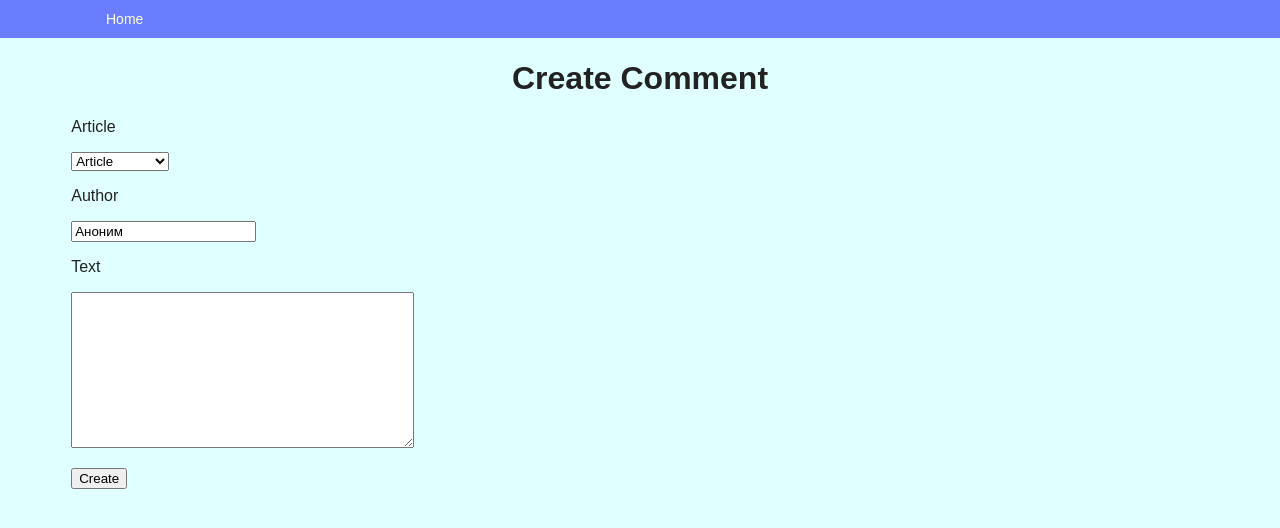
After one commit to MuctepK/home_blog, a Django app: page /comment/add/ in a window 1280 px wide. The commit adds this page. Shown: the top 528 px of the page. Run offline with Django 3.2, Linux system fonts and the light colour scheme; data comes from the database, SQL or seed files in the repository.

Commit message:
Добавлена возможность создания комментария

```diff
--- a/source/blog/urls.py
+++ b/source/blog/urls.py
@@ -16,7 +16,7 @@ Including another URLconf
 from django.contrib import admin
 from django.urls import path
 from webapp.views import IndexView, ArticleView, ArticleCreateView, ArticleUpdateView, \
-    ArticleDeleteView, CommentView
+    ArticleDeleteView, CommentView, CommentCreateView
 
 urlpatterns = [
     path('admin/', admin.site.urls),
@@ -25,5 +25,6 @@ urlpatterns = [
     path('article/add/', ArticleCreateView.as_view(), name='article_add'),
     path('article/<int:pk>/update/', ArticleUpdateView.as_view(), name='article_update'),
     path('article/<int:pk>/delete/', ArticleDeleteView.as_view(), name='article_delete'),
-    path('comments/', CommentView.as_view(), name='comment_index')
+    path('comments/', CommentView.as_view(), name='comment_index'),
+    path('comment/add/', CommentCreateView.as_view(), name='comment_add')
 ]
--- a/source/webapp/models.py
+++ b/source/webapp/models.py
@@ -20,6 +20,7 @@ class Category(models.Model):
     def __str__(self):
         return self.name
 
+
 class Comment(models.Model):
     article = models.ForeignKey('webapp.Article', related_name='comments',
                                 on_delete=models.CASCADE, verbose_name='Статья')
--- /dev/null
+++ b/source/webapp/templates/comment/create.html
@@ -0,0 +1,10 @@
+{% extends 'base.html' %}
+
+{% block title %}Create Comment{% endblock %}
+
+{% block content %}
+    <h1>Create Comment</h1>
+    <form method="POST" action="{% url 'comment_add' %}">
+        {% include 'partial/form.html' with button_text="Create" %}
+    </form>
+{% endblock %}
--- a/source/webapp/templates/comment_index.html
+++ b/source/webapp/templates/comment_index.html
@@ -1,7 +1,7 @@
 {% extends 'base.html' %}
 
 {% block menu %}
-    <li><a href="">Add Article</a></li>
+    <li><a href="{% url 'comment_add' %}">Add Comment</a></li>
 {% endblock %}
 
 {% block content %}
--- a/source/webapp/templates/create.html
+++ b/source/webapp/templates/create.html
@@ -5,6 +5,6 @@
 {% block content %}
     <h1>Create Article</h1>
     <form method="POST" action="{% url 'article_add' %}">
-        {% include 'partial/article_form.html' with button_text="Create" %}
+        {% include 'partial/form.html' with button_text="Create" %}
     </form>
 {% endblock %}
--- a/source/webapp/templates/update.html
+++ b/source/webapp/templates/update.html
@@ -9,6 +9,6 @@
 {% block content %}
     <h1>Update Article</h1>
     <form method="POST" action="{% url 'article_update' article.pk %}">
-        {% include 'partial/article_form.html' with button_text="Update" %}
+        {% include 'partial/form.html' with button_text="Update" %}
     </form>
 {% endblock %}
--- a/source/webapp/views.py
+++ b/source/webapp/views.py
@@ -1,5 +1,5 @@
 from django.shortcuts import render, get_object_or_404, redirect
-from webapp.forms import ArticleForm
+from webapp.forms import ArticleForm, CommentForm
 from webapp.models import Article, Comment
 from django.views import View
 from django.views.generic import TemplateView
@@ -83,3 +83,22 @@ class CommentView(TemplateView):
         context = super().get_context_data(**kwargs)
         context['comments'] = Comment.objects.all().order_by('-created_at')
         return context
+
+
+class CommentCreateView(View):
+    def get(self, request, *args, **kwargs):
+        form = CommentForm()
+        return render(request, 'comment/create.html', context={'form': form})
+
+    def post(self, request, *args, **kwargs):
+        form = CommentForm(data=request.POST)
+        if form.is_valid():
+            comment = Comment.objects.create(
+                author=form.cleaned_data['author'],
+                text=form.cleaned_data['text'],
+                article=form.cleaned_data['article']
+            )
+            # это нужно исправить на ваш url.
+            return redirect('article_view', pk=comment.article.pk)
+        else:
+            return render(request, 'comment/create.html', context={'form': form})
```
Also changed, not shown: source/webapp/migrations/0003_auto_20190930_1844.py (added), source/webapp/templates/partial/form.html (renamed from source/webapp/templates/partial/article_form.html).
